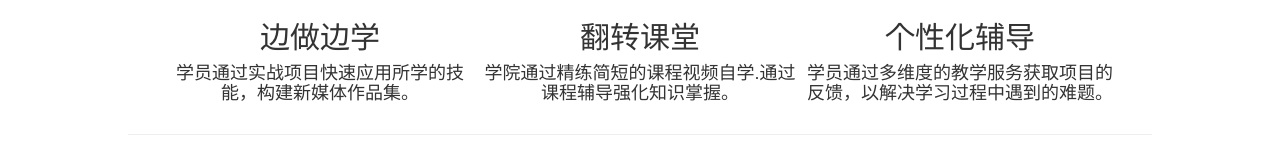
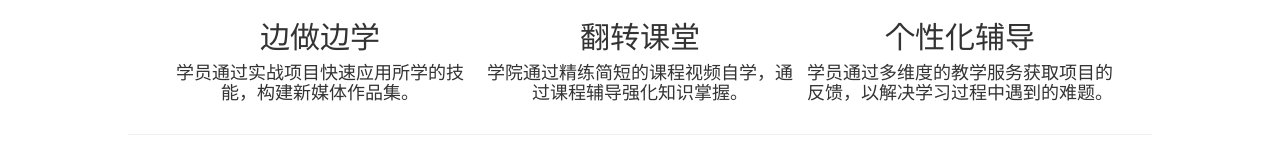
Before and after one commit to sijirenjian/zhuoluyezuoye, a plain HTML site: page index.html in a window 1280 px wide. Shown: the part 470-624 px from the top of the page. Drawn offline with Linux system fonts and the light colour scheme.

Commit message:
改标点

```diff
--- a/index.html
+++ b/index.html
@@ -34,7 +34,7 @@
 			<div class="btm-1">
 				<span class="glyphicon glyphicon-send" aria-hidden="true"></span>
 				<h2>翻转课堂</h2>
-				<h4>学院通过精练简短的课程视频自学.通过课程辅导强化知识掌握。</h4>
+				<h4>学院通过精练简短的课程视频自学，通过课程辅导强化知识掌握。</h4>
 			</div>
 
 			<div class="btm-1">
```
